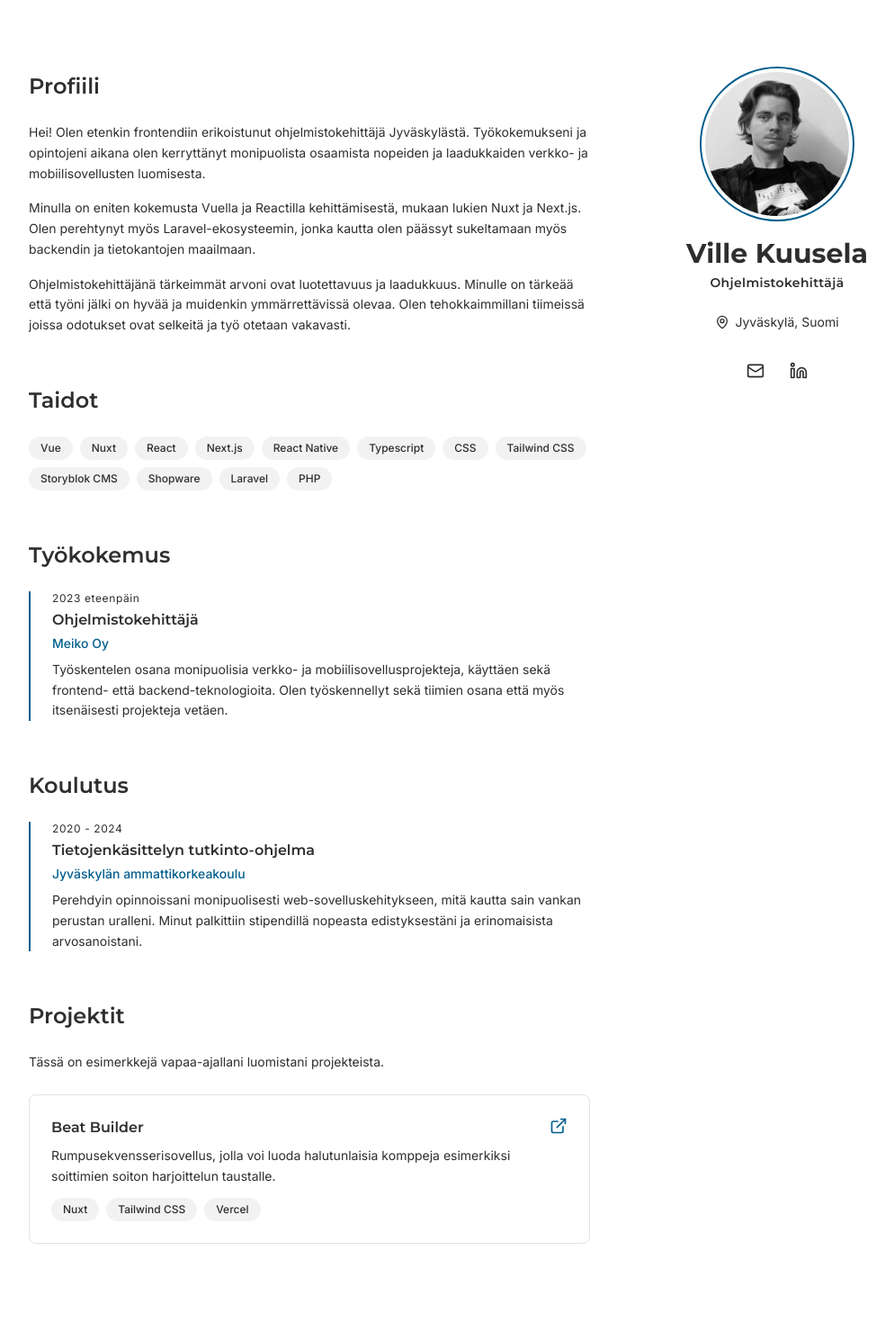
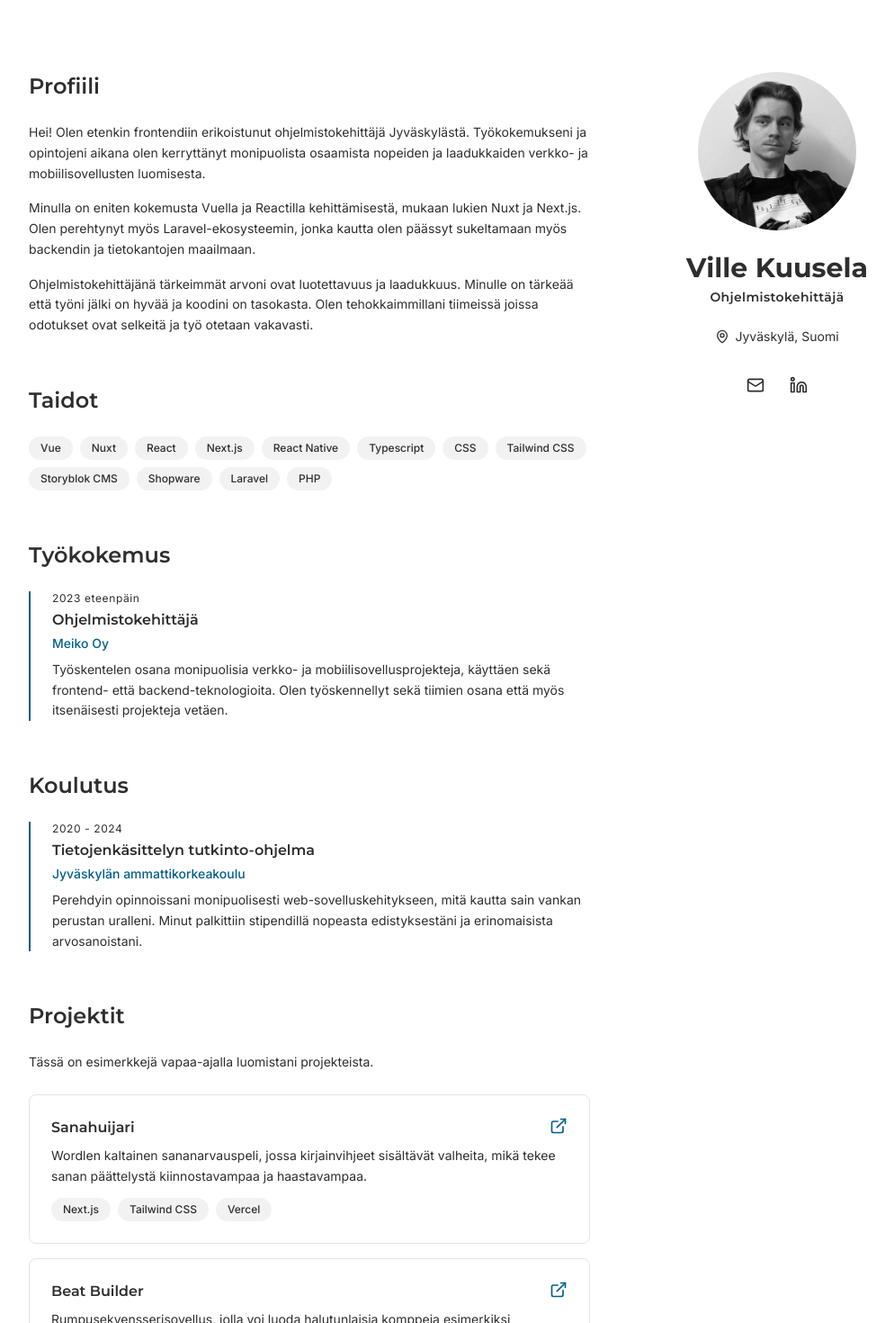
Before and after one commit to ville-kuusela/ville-kuusela.github.io, a React (Vite) app: page / in a window 1280 px wide. Shown: the top 1470 px of the page at 90% size, without its empty margins (120-1114 px from the left). Built offline with nearby package versions, Linux system fonts and the light colour scheme; the HTML template or start-up script is replaced by a standard one.

Commit message:
Add new project, other small changes.

```diff
--- a/src/components/AboutSection.tsx
+++ b/src/components/AboutSection.tsx
@@ -14,7 +14,7 @@ const AboutSection = () => {
           Minulla on eniten kokemusta Vuella ja Reactilla kehittämisestä, mukaan lukien Nuxt ja Next.js. Olen perehtynyt myös Laravel-ekosysteemin, jonka kautta olen päässyt sukeltamaan myös backendin ja tietokantojen maailmaan.
         </p>
         <p>
-          Ohjelmistokehittäjänä tärkeimmät arvoni ovat luotettavuus ja laadukkuus. Minulle on tärkeää että työni jälki on hyvää ja muidenkin ymmärrettävissä olevaa. Olen tehokkaimmillani tiimeissä joissa odotukset ovat selkeitä ja työ otetaan vakavasti.
+          Ohjelmistokehittäjänä tärkeimmät arvoni ovat luotettavuus ja laadukkuus. Minulle on tärkeää että työni jälki on hyvää ja koodini on tasokasta. Olen tehokkaimmillani tiimeissä joissa odotukset ovat selkeitä ja työ otetaan vakavasti.
         </p>
       </div>
     </section>
--- a/src/components/ProfileCard.tsx
+++ b/src/components/ProfileCard.tsx
@@ -9,7 +9,7 @@ const ProfileCard = () => {
         alt="Profile photo"
         width={160}
         height={160}
-        className="rounded-full bg-muted w-40 h-40 object-cover outline outline-2 outline-accent outline-offset-4"
+        className="rounded-full bg-muted size-44 object-cover"
       />
       <div>
         <h1 className="text-3xl font-bold font-display text-off-black">
--- a/src/components/ProjectsSection.tsx
+++ b/src/components/ProjectsSection.tsx
@@ -9,6 +9,12 @@ interface Project {
 }
 
 const projects: Project[] = [
+  {
+    name: "Sanahuijari",
+    description: "Wordlen kaltainen sananarvauspeli, jossa kirjainvihjeet sisältävät valheita, mikä tekee sanan päättelystä kiinnostavampaa ja haastavampaa.",
+    tech: ["Next.js", "Tailwind CSS", "Vercel"],
+    url: "https://sanahuijari.vercel.app/",
+  },
   {
     name: "Beat Builder",
     description:
@@ -28,7 +34,7 @@ const ProjectsSection = () => {
       </div>
 
       <p className="text-sm text-off-black leading-relaxed mb-6">
-        Tässä on esimerkkejä vapaa-ajallani luomistani projekteista.
+        Tässä on esimerkkejä vapaa-ajalla luomistani projekteista.
       </p>
 
       <div className="grid gap-4">
--- a/src/index.css
+++ b/src/index.css
@@ -29,3 +29,8 @@
     font-family: var(--font-display);
   }
 }
+
+
+html::selection {
+  @apply bg-accent/30;
+}
```
